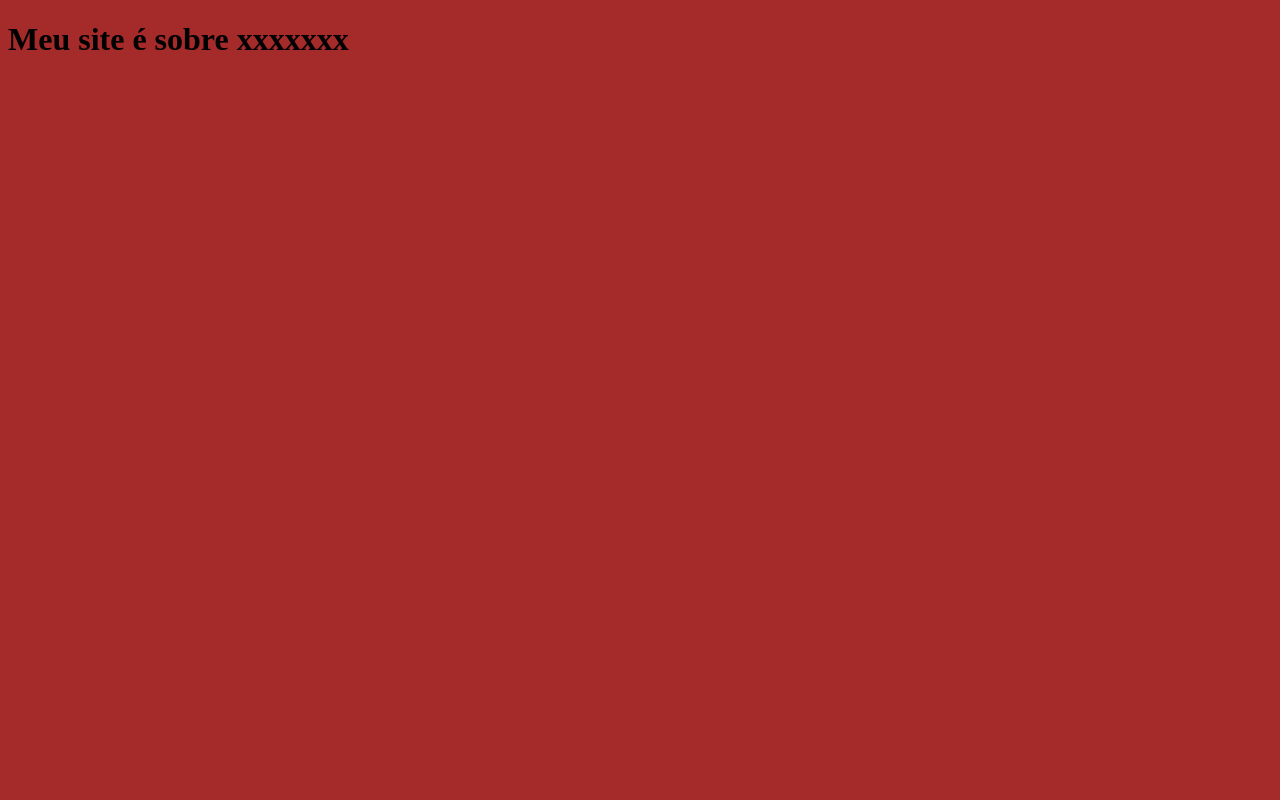
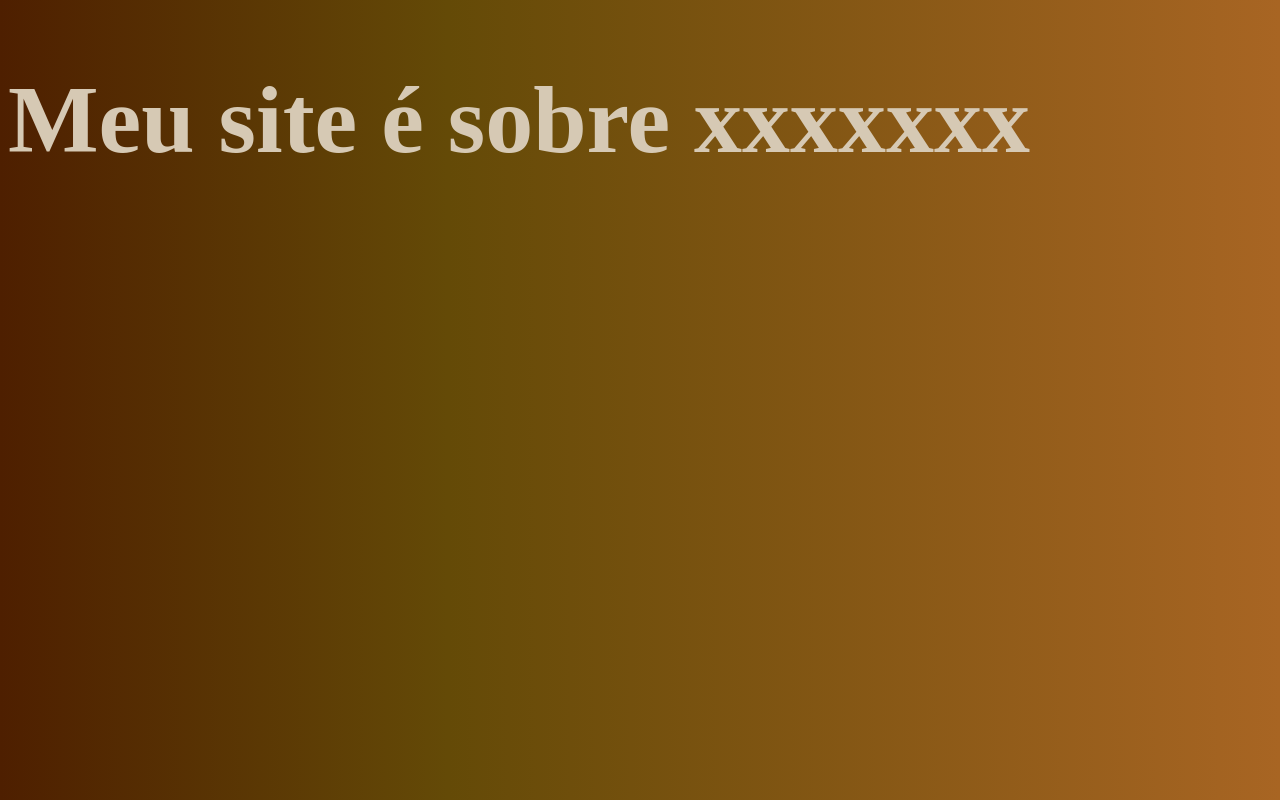
Before and after one commit to Laryssaadriana/projeto-agrinho, a plain HTML site: page index.html in a window 1280 px wide. Drawn offline with Linux system fonts and the light colour scheme.

Commit message:
formando cores para o site

```diff
--- a/estilo.css
+++ b/estilo.css
@@ -1,6 +1,7 @@
 body{
-    background-color: brown;
-    color:rgb(214, 201, 180)
+   background: #4E1F00;
+background: linear-gradient(90deg, rgba(78, 31, 0, 1) 0%, rgba(100, 74, 7, 1) 35%, rgba(168, 101, 35, 1) 100%);
+    color:rgb(214, 201, 180);
     font-size: 48px;
 
 }
```
